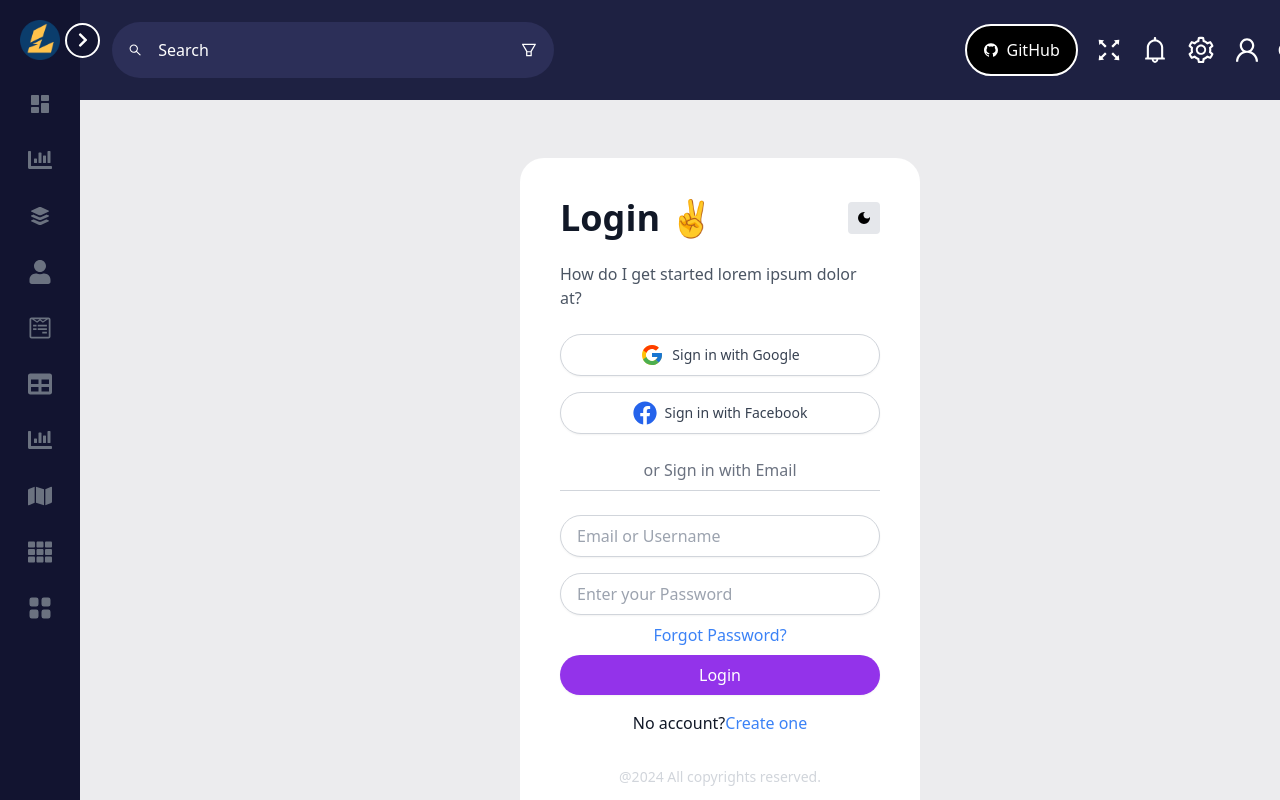
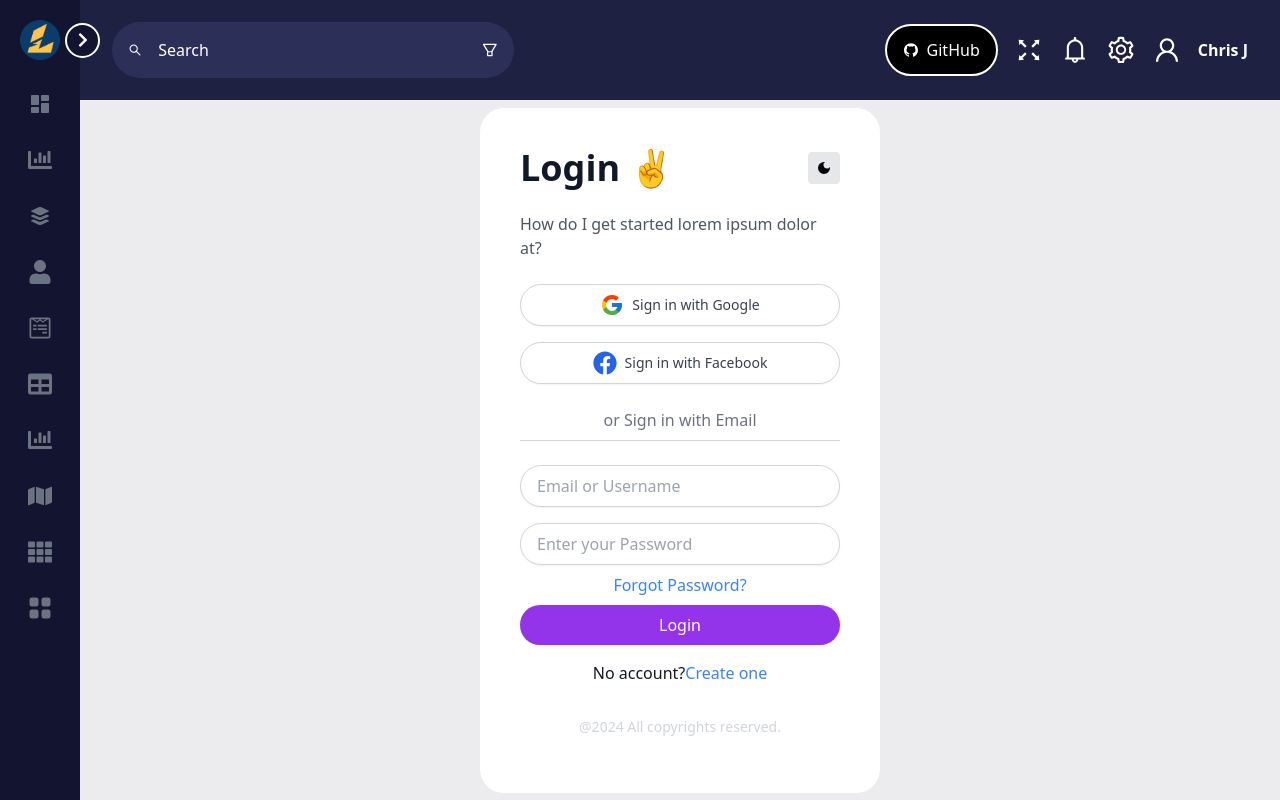
Before and after one commit to Slasher190/my-portfolio, a Next.js app: page /login in a window 1280 px wide. Built offline with nearby package versions, Linux system fonts and the light colour scheme.

Commit message:
layout fixed

```diff
--- a/app/globals.css
+++ b/app/globals.css
@@ -24,6 +24,8 @@ body {
       rgb(var(--background-end-rgb))
     )
     rgb(var(--background-start-rgb));
+  margin: 0;
+  padding: 0;
 }
 
 @layer utilities {
--- a/app/layout.tsx
+++ b/app/layout.tsx
@@ -25,9 +25,9 @@ const RootLayout: React.FC<RootLayoutProps> = ({ children }) => {
             <StoreProvider>
               <div className="flex w-[100vw] h-[100vh] overflow-hidden bg-white">
                 <Sidebar />
-                <div className="flex h-full flex-col w-full">
+                <div className="flex flex-col w-full">
                   <Navbar />
-                  <div className="max-h-full w-full min-h-full bg-[#1e2142] overflow-auto ">
+                  <div className="grid h-full w-full bg-light-surface dark:bg-dark-background overflow-auto">
                     {children}
                   </div>
                 </div>
--- a/app/login/page.tsx
+++ b/app/login/page.tsx
@@ -59,7 +59,7 @@ const Authentication = () => {
   if (loading) return <div>Loading...</div>;
   if (error) return <div>Error</div>;
   return (
-    <div className="flex w-[100vw] justify-center items-center h-screen bg-light-surface dark:bg-dark-background">
+    <div className="flex justify-center items-center h-full w-full bg-light-surface dark:bg-dark-background">
       <div className="flex">
         <div className="w max-w-[400px] flex flex-col justify-center items-center bg-light-background dark:bg-dark-surface p-10 rounded-3xl">
           <div className="flex justify-between items-center w-full mb-6">
--- a/app/signup/page.tsx
+++ b/app/signup/page.tsx
@@ -62,7 +62,7 @@ const Signup = () => {
   if (loading) return <div>Loading...</div>;
   if (error) return <div>{JSON.stringify(error)}</div>;
   return (
-    <div className="flex justify-center items-center h-screen bg-light-surface dark:bg-dark-background">
+    <div className="flex flex-col justify-center items-center h-full bg-light-surface dark:bg-dark-background">
       <div className="flex">
         <div className="w max-w-[400px] flex flex-col justify-center items-center bg-light-background dark:bg-dark-surface p-10 rounded-3xl">
           <div className="flex justify-between items-center w-full mb-6">
```
Also changed, not shown: 1 other file (tests, documents, lock files or other folders).
